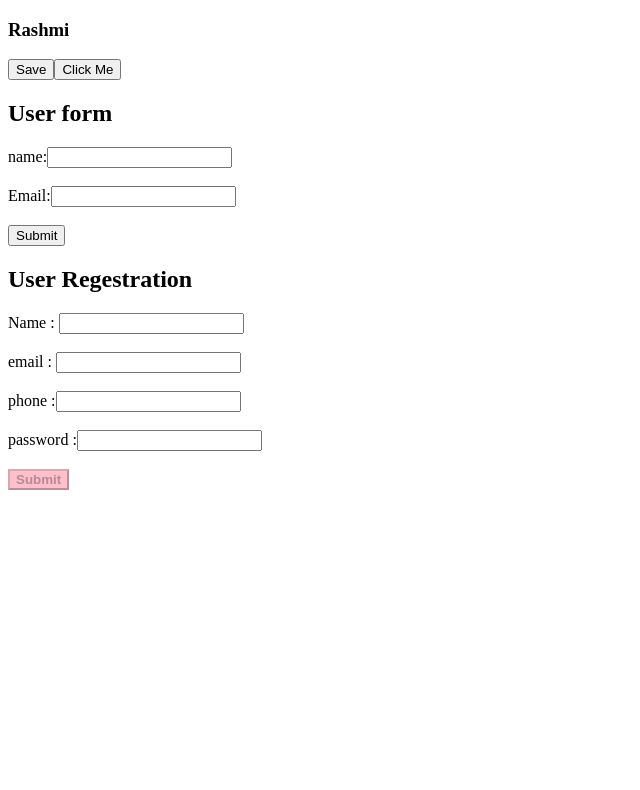
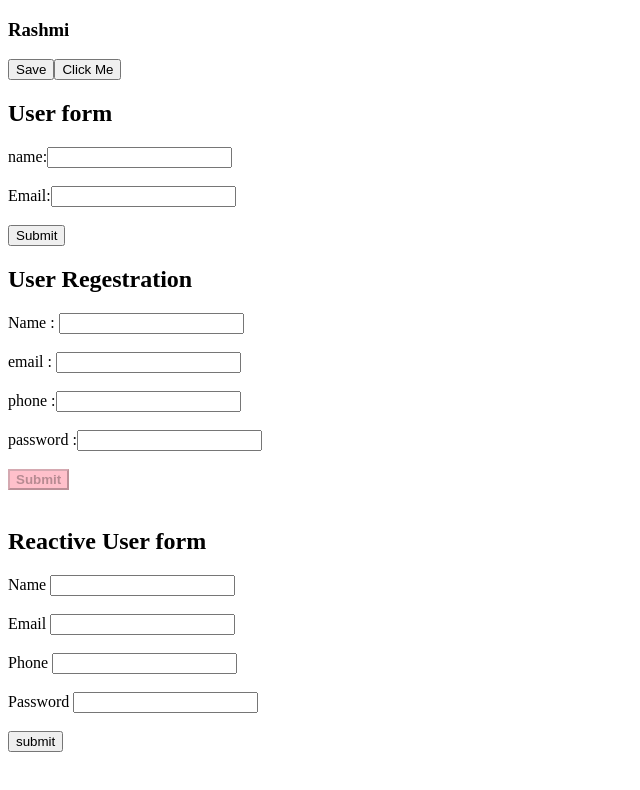
Before and after one commit to Rashmi92-ha/My-Angular-app, an Angular app: page / in a window 1280 px wide. Shown: the top 790 px of the page, without its empty margins (0-640 px from the left). Built offline with nearby package versions, Linux system fonts and the light colour scheme.

Commit message:
#13 userform creation with reactive forms (#14)

```diff
--- a/src/app/main/main.component.html
+++ b/src/app/main/main.component.html
@@ -1,2 +1,4 @@
 <app-parent></app-parent>
 <app-user-forms></app-user-forms>
+<br>
+<app-reactive-forms></app-reactive-forms>
--- /dev/null
+++ b/src/app/reactive-forms/reactive-forms.component.html
@@ -0,0 +1,18 @@
+<form [formGroup]="userForm">
+    <h2>Reactive User form</h2>
+  <div>
+    <label> Name </label>
+    <input type="text" formControlName="name">
+    <br><br>
+    <label> Email </label>
+    <input type="email" formControlName="email">
+    <br><br>
+    <label> Phone </label>
+    <input type="tel" formControlName="phone">
+    <br><br>
+    <label> Password </label>
+    <input type="password" formControlName="password">
+</div>
+</form>
+<br>
+<button (click)="onSubmit()">submit</button>
--- /dev/null
+++ b/src/app/reactive-forms/reactive-forms.component.ts
@@ -0,0 +1,20 @@
+import { Component } from '@angular/core';
+import {FormGroup, FormControl} from '@angular/forms'
+
+@Component({
+  selector: 'app-reactive-forms',
+  templateUrl: './reactive-forms.component.html',
+  styleUrl: './reactive-forms.component.scss'
+})
+export class ReactiveFormsComponent {
+  userForm = new FormGroup ({
+    name : new FormControl(''),
+    email : new FormControl(''),
+    phone : new FormControl(''),
+    password: new FormControl('')
+  })
+  onSubmit() {
+    alert('reactive form submitted')
+    console.log(this.userForm.value, 'reactive forms')
+  }
+}
```
Also changed, not shown: src/app/app.module.ts (+5 -2 lines), src/app/reactive-forms/reactive-forms.component.scss (added), 1 other file (tests, documents, lock files or other folders).
